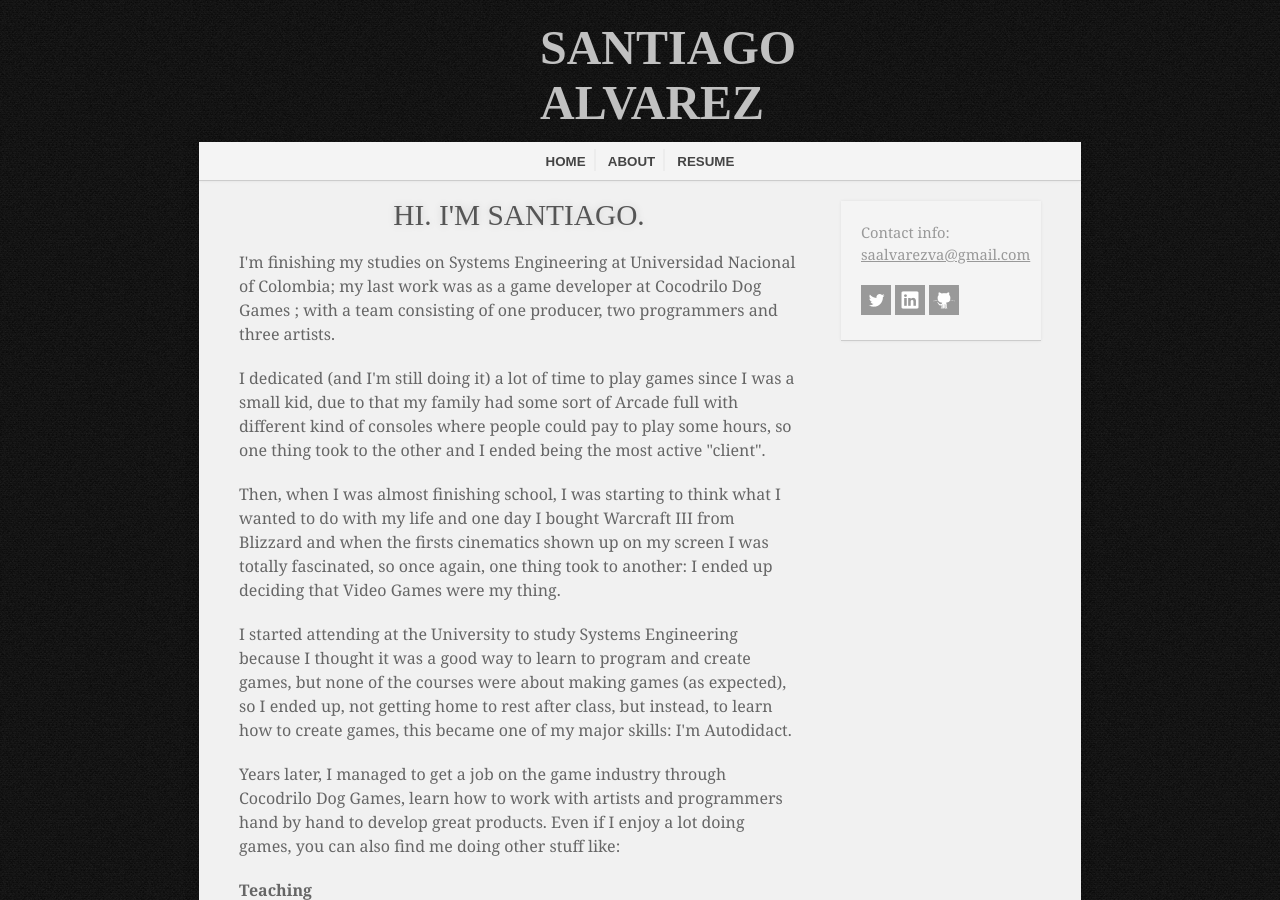
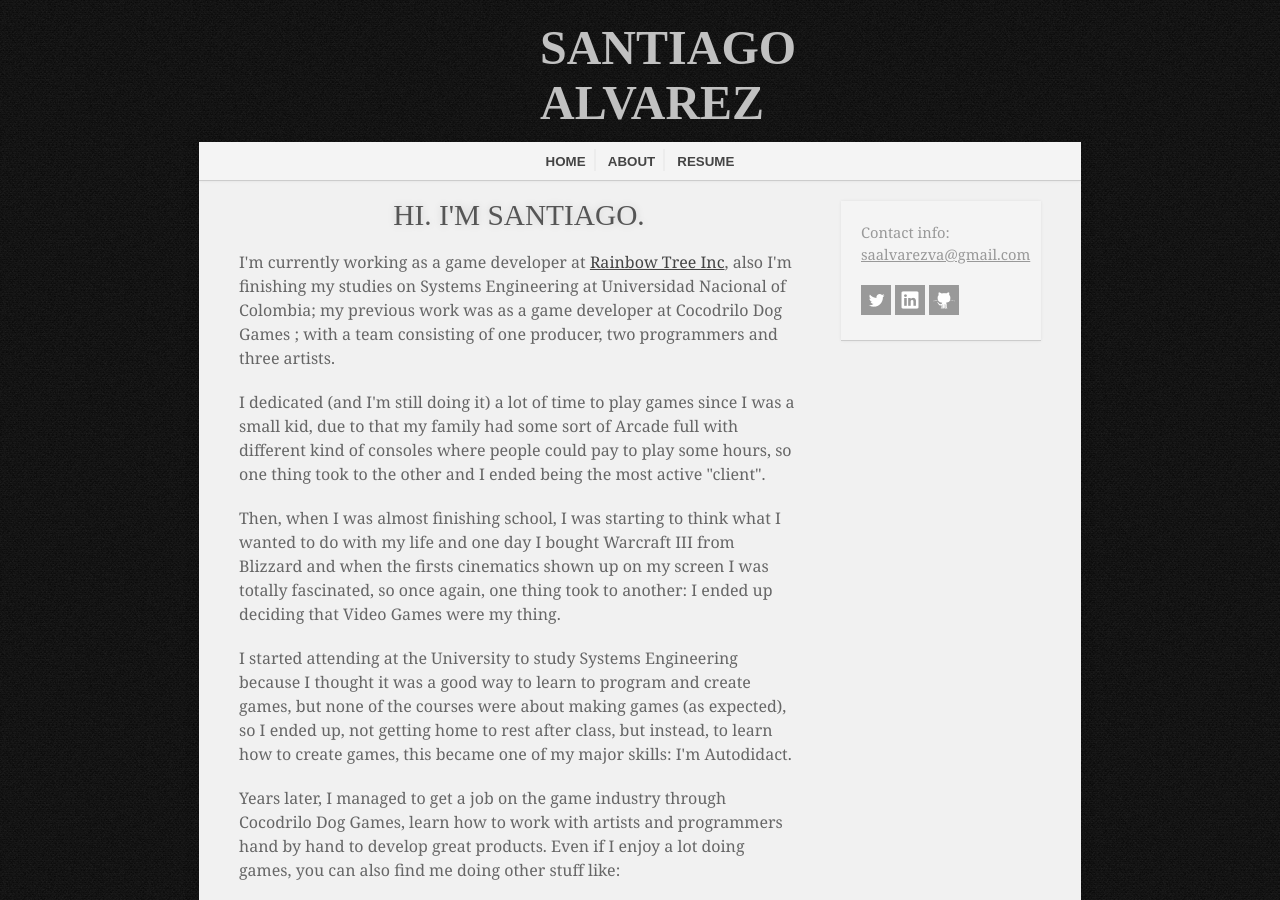
Before and after one commit to pulpobot/pulpobot.github.io, a Jekyll site: the page built from about/index.html, in a window 1280 px wide and 900 px high. Built offline with Jekyll 4.4.1, drawn with Linux system fonts in a browser that asks for light colours; nearby versions of some CDN libraries; some web fonts are replaced; Markdown is read by kramdown in place of the engine named in the settings.

```diff
--- a/_layouts/default.html
+++ b/_layouts/default.html
@@ -1,34 +1,27 @@
 <!DOCTYPE html>
 <html prefix="og: http://ogp.me/ns#">
+{% include google_analytics.html %}
 <head>
-	<meta property="og:title" content="Santiago Alvarez - Portfolio" />
-	<meta property="og:image" content="http://santiagoalvarez.me/images/BEAT%20BOY/BEATBOY-SPS.jpg" />
-    <meta charset="utf-8" />
+    <meta property="og:title" content="Santiago Alvarez - Portfolio"/>
+    <meta property="og:image" content="http://santiagoalvarez.me/images/BEAT%20BOY/BEATBOY-SPS.jpg"/>
+    <meta charset="utf-8"/>
     <title>{{ page.title }}</title>
-    <meta name="author" content="Santiago Alvarez" />
+    <meta name="author" content="Santiago Alvarez"/>
     <meta name="viewport"
-    content="width=device-width, minimum-scale=1.0, maximum-scale=1.0, user-scalable-no" />
-    <link rel="stylesheet" href="/css/style.css" />
+          content="width=device-width, minimum-scale=1.0, maximum-scale=1.0, user-scalable-no"/>
+    <link rel="stylesheet" href="/css/style.css"/>
     <link rel="stylesheet" href="/css/medium.css"
-        media="(min-width:680px) and (max-width:922px)" />
-    <link rel="stylesheet" href="/css/small.css" media="(max-width:679px)" />
-    <link rel="stylesheet" href="/css/print.css" media="print" />
-    <link rel="stylesheet" href="/css/syntax.css" />
-	<!--<link rel="stylesheet" href="/css/main2.css" />
-	<link rel="stylesheet" href="/css/bootstrap.css" />
-	<link rel="stylesheet" href="/css/font-awesome.min.css" />
+          media="(min-width:680px) and (max-width:922px)"/>
+    <link rel="stylesheet" href="/css/small.css" media="(max-width:679px)"/>
+    <link rel="stylesheet" href="/css/print.css" media="print"/>
+    <link rel="stylesheet" href="/css/syntax.css"/>
 
-    <!--[if IE]>
-        <style type="text/css">img, p { width:100%; }</style>
-    <![endif]-->
-    <!--[if lt IE 9]>
-        <script src="//html5shiv.googlecode.com/svn/trunk/html5.js"></script>
-    <![endif]-->
     <script src="/scripts/respond.min.js" type="text/javascript"></script>
 </head>
 <body>
 <header id="top">
-        <div id="logo"><a href="/">Santiago Alvarez</a></div>
+    <div id="logo"><a href="/">Santiago Alvarez</a>
+    </div>
 </header>
 <div id="wrapper">
     <nav>
@@ -43,13 +36,14 @@
     </div>
     <div id="sub-content">
         <div id="section-about" class="section">
-			<img src="\images\profile\sa_small.png" alt="This is me!" style="width:145px;height:136px;">
+            <img src="\images\profile\sa_small.png" alt="This is me!" style="width: 145px; height: 136px;">
 
             <p>
                 Hi, I'm Santiago,
                 a game developer.
             </p>
             <p>
+                I'm currently working as a game developer at <a href="http://www.rainbowtreeinc.com/">Rainbow Tree Inc</a>, also
                 I'm finishing my studies in Systems Engineering and
                 I have experience working as a game developer at
                 <a href="http://www.cocodrilodog.com/"
@@ -62,7 +56,7 @@
                 I also have skills in other fields like databases,
                 level design, mechanics design, animation,
                 3D modelling and I can even pitch projects!
-                 <!--   I've had an immense interest in technology and video
+                <!-- I've had an immense interest in technology and video
                 games for as long as I can remember. When I'm not
                 developing my knowledge in programming, I enjoy drawing
                 and playing video games.-->
@@ -121,11 +115,11 @@
         <li><a href="/resume">Resume</a></li>
     </ul>
     <p>
-        <!--    <a href="http://jekyllrb.com/" target="_blank">jekyll</a>,
+        <!-- <a href="http://jekyllrb.com/" target="_blank">jekyll</a>,
         <a href="http://www.vim.org/" target="_blank">vim</a>, and
         <a href="http://daringfireball.net/projects/markdown/"
            target="_blank">markdown</a>.-->
-            <br />© 2015 Santiago Alvarez
+        <br/>© 2015 Santiago Alvarez
     </p>
 </footer>
 <script src="http://ajax.googleapis.com/ajax/libs/jquery/1.4.3/jquery.min.js"
--- a/about/index.html
+++ b/about/index.html
@@ -7,10 +7,11 @@ title: Santiago Alvarez
 
     <h2>Hi. I'm Santiago.</h2>
     <p>
-		I'm finishing my studies on Systems Engineering at Universidad Nacional
-		of Colombia; my last work was as a game developer <!--as an Intern--> at Cocodrilo Dog Games
-		<!--until the end of July-->; with a team consisting of one producer, two programmers and three
-		artists.
+        I'm currently working as a game developer at <a href="http://www.rainbowtreeinc.com/">Rainbow Tree Inc</a>, also
+        I'm finishing my studies on Systems Engineering at Universidad Nacional
+        of Colombia; my previous work was as a game developer <!--as an Intern--> at Cocodrilo Dog Games
+        <!--until the end of July-->; with a team consisting of one producer, two programmers and three
+        artists.
     </p>
     <p>
 		I dedicated (and I'm still doing it) a lot of time to play games since I was a small kid,
--- a/index.html
+++ b/index.html
@@ -2,7 +2,6 @@
 layout: default
 title: Santiago Alvarez
 ---
-
 <div id="archive">
     <ul>
     {% for post in site.posts %}
```
Also changed, not shown: _includes/google_analytics.html (added, +10 -0 lines), resume/index.html (+41 -28 lines). Lines whose indentation alone changed are shown as unchanged.
